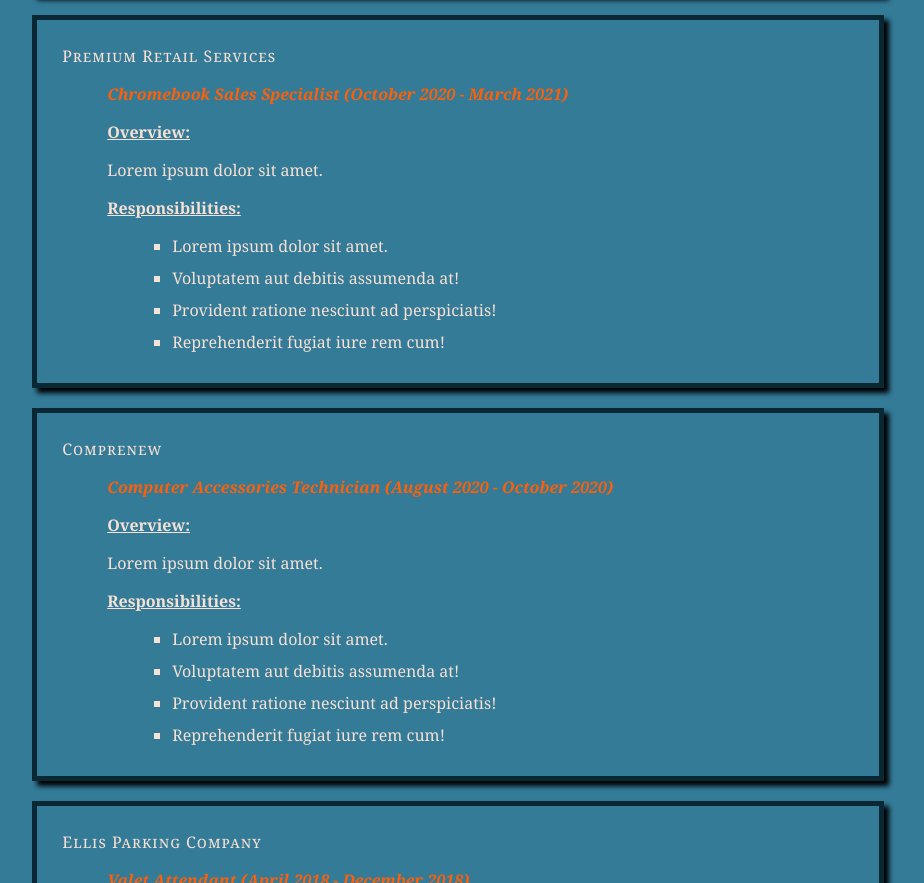
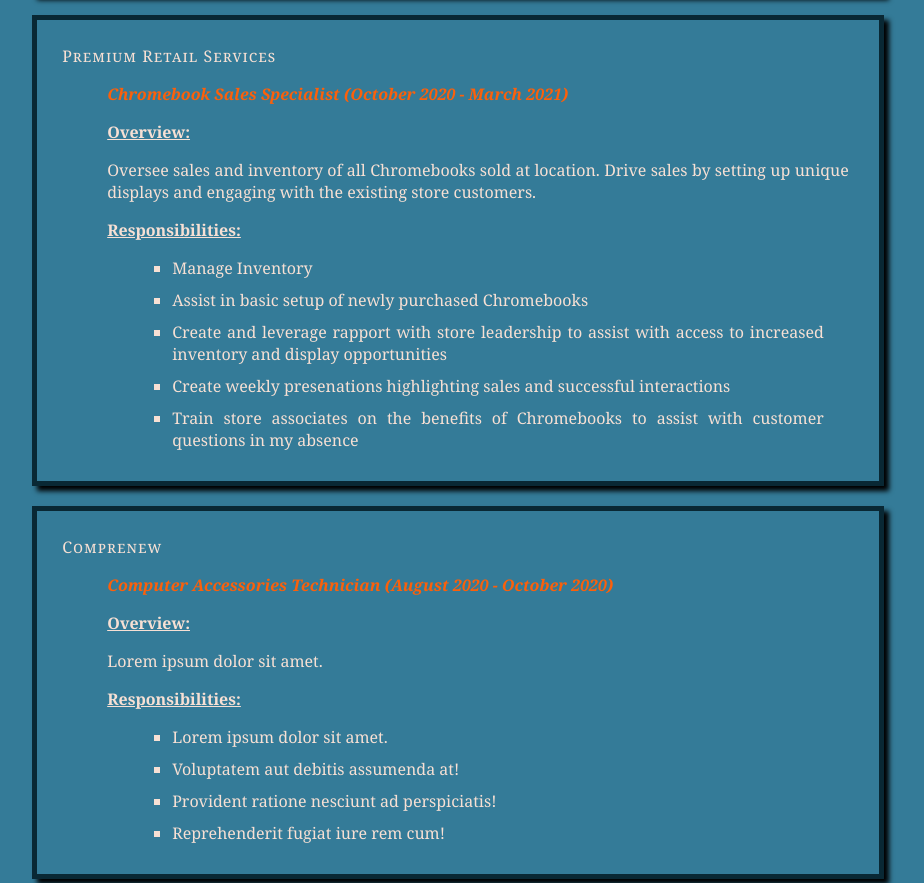
Before and after one commit to curtpow/curtpow.github.io, a plain HTML site: page index.html in a window 1280 px wide. Shown: the part 2405-3288 px from the top of the page, without its empty margins (202-1126 px from the left). Drawn offline with Linux system fonts and the light colour scheme.

Commit message:
added premium job information

```diff
--- a/index.html
+++ b/index.html
@@ -113,13 +113,14 @@
                 <ul>
                     <p class="positionTitle">Chromebook Sales Specialist (October 2020 - March 2021)</p>
                     <p class="overview">Overview:</p>
-                        Lorem ipsum dolor sit amet.
+                        Oversee sales and inventory of all Chromebooks sold at location. Drive sales by setting up unique displays and engaging with the existing store customers.
                     <p class="overview">Responsibilities:</p>
                         <ul class="unorderedList">
-                            <li>Lorem ipsum dolor sit amet.</li>
-                            <li>Voluptatem aut debitis assumenda at!</li>
-                            <li>Provident ratione nesciunt ad perspiciatis!</li>
-                            <li>Reprehenderit fugiat iure rem cum!</li>
+                            <li>Manage Inventory</li>
+                            <li>Assist in basic setup of newly purchased Chromebooks</li>
+                            <li>Create and leverage rapport with store leadership to assist with access to increased inventory and display opportunities</li>
+                            <li>Create weekly presenations highlighting sales and successful interactions</li>
+                            <li>Train store associates on the benefits of Chromebooks to assist with customer questions in my absence</li>
                         </ul>
                 </ul>
             </div>
```
